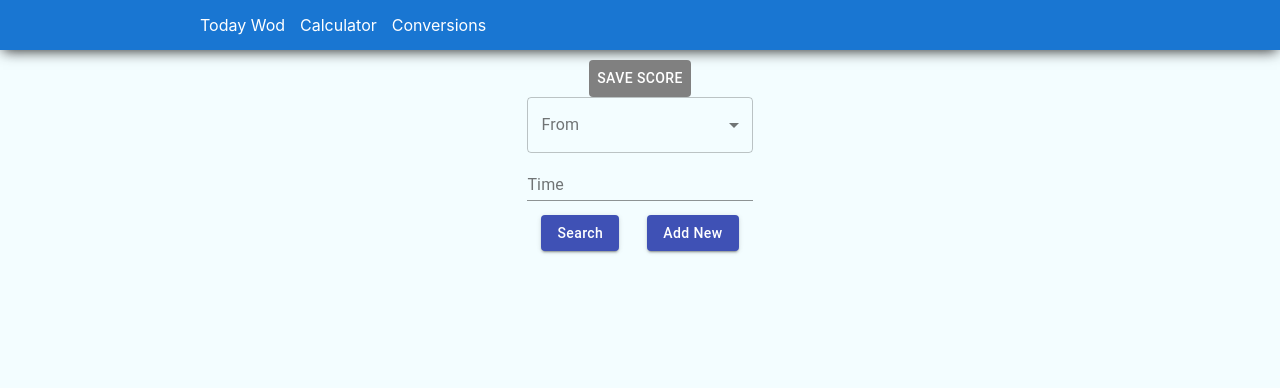
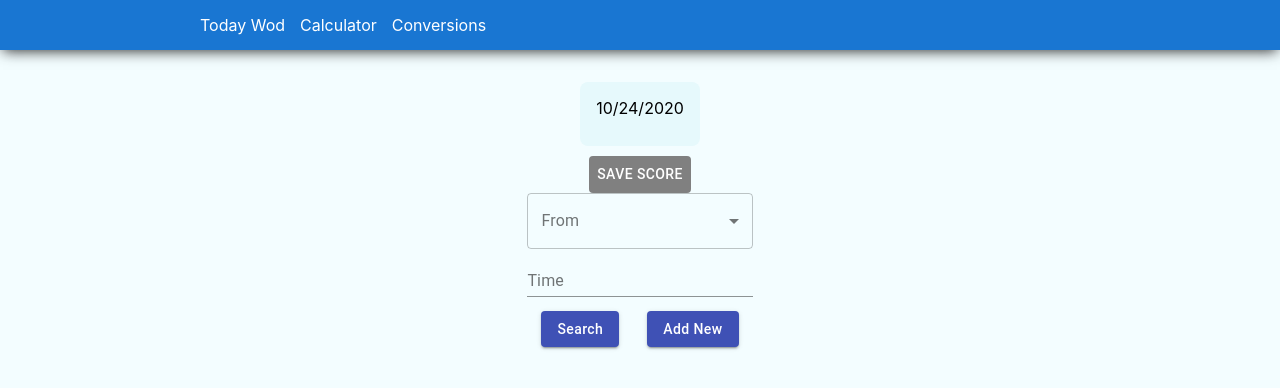
Before and after one commit to radotooo/TrainingJournal, a React (Create React App) app in the folder root/frontend/: page / in a window 1280 px wide. Shown: the top 388 px of the page. Built offline with nearby package versions, Linux system fonts and the light colour scheme.

Commit message:
Minor improvements

```diff
--- a/root/frontend/src/App.css
+++ b/root/frontend/src/App.css
@@ -1,3 +1,4 @@
-.App{
-    background-color: #f3fdff;
+.App {
+  background-color: #f3fdff;
+  min-height: 100vh;
 }
--- a/root/frontend/src/components/Home.js
+++ b/root/frontend/src/components/Home.js
@@ -8,7 +8,7 @@ import Calculator from './Calculator';
 import Conversion from './Conversion';
 
 const Container = styled.div`
-    height:100vh;
+
     display:flex;
     flex-direction:column;
 `;
--- a/root/frontend/src/components/Wod.js
+++ b/root/frontend/src/components/Wod.js
@@ -1,8 +1,27 @@
 import React from 'react'
+import styled from "styled-components";
+
+const Container = styled.div`
+max-width:300px;
+background-color: #e6f9fc ;
+padding:1em;
+border-radius:0.5em;
+margin-top:2em;
+`;
+const Title = styled.div`
+height:2em;
+text-align:center;
+`;
+
+var today = new Date();
+
 
 export default function Wod({ data }) {
+
     return (
-        <div dangerouslySetInnerHTML={{ __html: data }}>
-        </div>
+        <Container >
+            <Title>{today.toLocaleDateString()}</Title>
+            <div dangerouslySetInnerHTML={{ __html: data }} ></div>
+        </Container>
     )
 }
```
Also changed, not shown: 1 other file (tests, documents, lock files or other folders).
